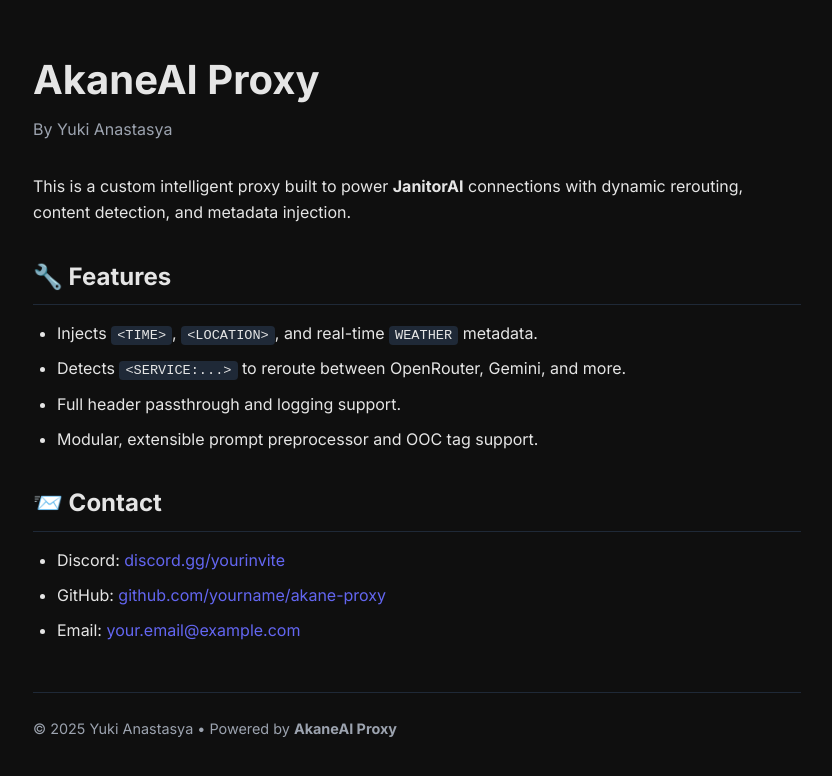
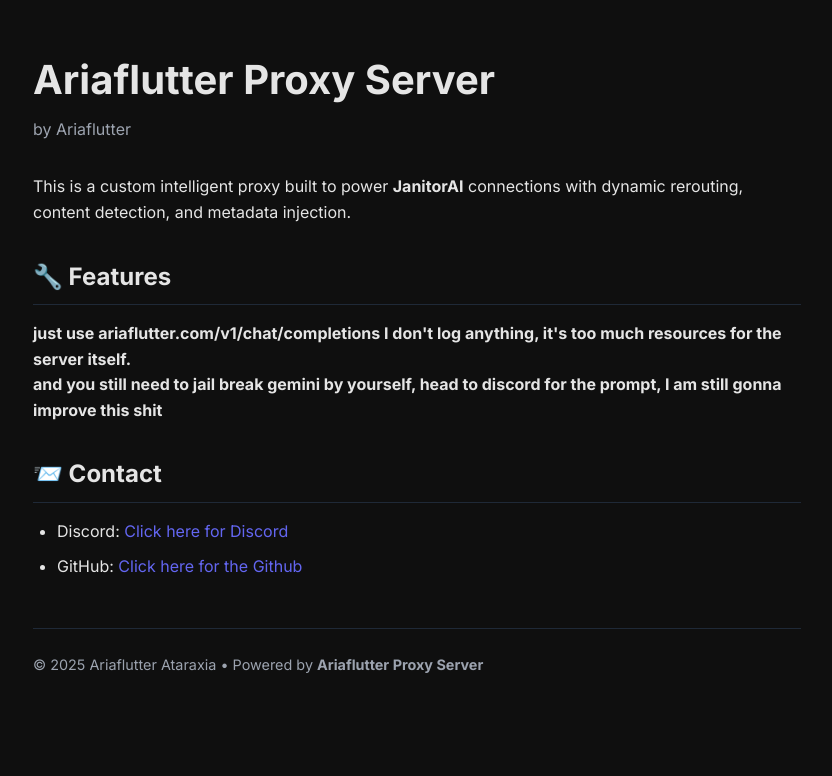
Before and after one commit to jose-phric/JAI-Proxy, a website: page public/index.html in a window 1280 px wide. Shown: the whole page, without its empty margins (223-1055 px from the left). Drawn offline with Linux system fonts and the light colour scheme.

Commit message:
Update index.html

```diff
--- a/public/index.html
+++ b/public/index.html
@@ -3,7 +3,7 @@
 <head>
   <meta charset="UTF-8" />
   <meta name="viewport" content="width=device-width, initial-scale=1.0" />
-  <title>AkaneAI Proxy</title>
+  <title>Ariaflutter Proxy Server</title>
   <link href="https://fonts.googleapis.com/css2?family=Inter:wght@400;600;700&display=swap" rel="stylesheet" />
   <style>
     :root {
@@ -89,32 +89,27 @@
   </style>
 </head>
 <body>
-  <h1>AkaneAI Proxy</h1>
-  <div class="subtitle">By Yuki Anastasya</div>
+  <h1>Ariaflutter Proxy Server</h1>
+  <div class="subtitle">by Ariaflutter</div>
 
   <p>This is a custom intelligent proxy built to power <strong>JanitorAI</strong> connections with dynamic rerouting, content detection, and metadata injection.</p>
 
   <div class="section">
     <h2>🔧 Features</h2>
-    <ul>
-      <li>Injects <span class="tag">&lt;TIME&gt;</span>, <span class="tag">&lt;LOCATION&gt;</span>, and real-time <span class="tag">WEATHER</span> metadata.</li>
-      <li>Detects <span class="tag">&lt;SERVICE:...&gt;</span> to reroute between OpenRouter, Gemini, and more.</li>
-      <li>Full header passthrough and logging support.</li>
-      <li>Modular, extensible prompt preprocessor and OOC tag support.</li>
-    </ul>
+    <h4>just use ariaflutter.com/v1/chat/completions <strong>I don't log anything, it's too much resources for the server itself.</strong></h4>
+    <h4>and you still need to jail break gemini by yourself, head to discord for the prompt, I am still gonna improve this shit</h4>
   </div>
 
   <div class="section">
     <h2>📨 Contact</h2>
     <ul>
-      <li>Discord: <a href="https://discord.gg/yourinvite">discord.gg/yourinvite</a></li>
-      <li>GitHub: <a href="https://github.com/yourname/akane-proxy">github.com/yourname/akane-proxy</a></li>
-      <li>Email: <a href="mailto:your.email@example.com">your.email@example.com</a></li>
+      <li>Discord: <a href="https://discord.gg/PDFAtv25qq">Click here for Discord</a></li>
+      <li>GitHub: <a href="https://github.com/ariaflutter/AriaLibrary">Click here for the Github</a></li>
     </ul>
   </div>
 
   <footer>
-    &copy; 2025 Yuki Anastasya &bull; Powered by <strong>AkaneAI Proxy</strong>
+    &copy; 2025 Ariaflutter Ataraxia &bull; Powered by <strong>Ariaflutter Proxy Server</strong>
   </footer>
 </body>
 </html>
```
